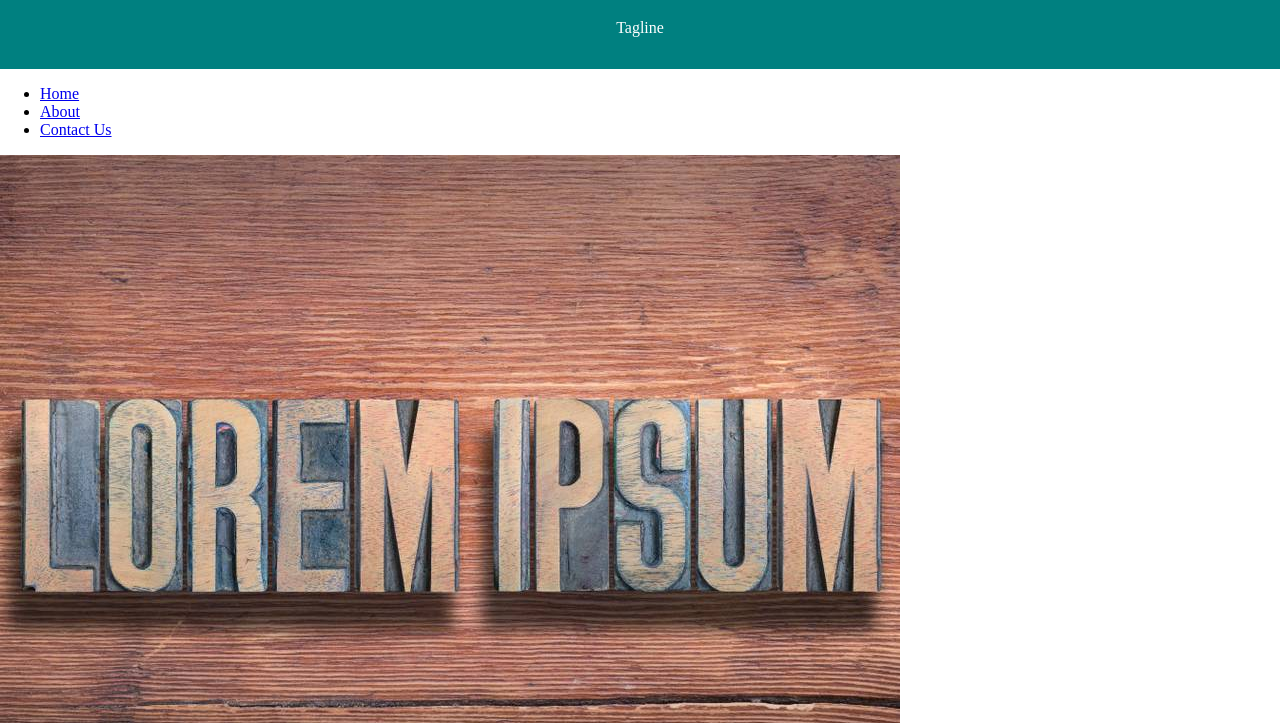
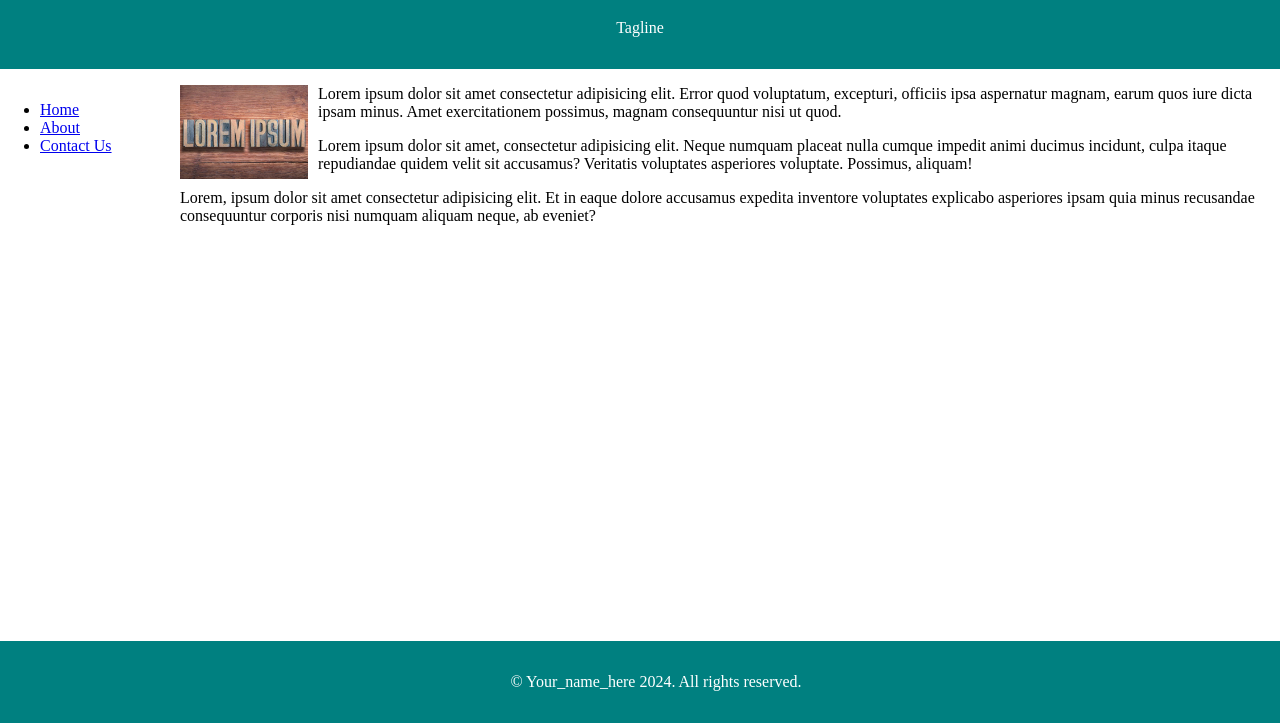
Before and after one commit to Sevson/acit1620-lab3, a plain HTML site: page index.html in a window 1280 px wide. Shown: the part 77-800 px from the top of the page. Drawn offline with Linux system fonts and the light colour scheme.

Commit message:
3:59 update

```diff
--- a/styles.css
+++ b/styles.css
@@ -1,4 +1,5 @@
 html,
+
 body {
     margin: 0;
     padding: 0;
@@ -35,3 +36,37 @@ header {
     padding: 1rem;
     margin-bottom: 1rem;
 }
+
+ footer {
+    position: fixed;
+    bottom: 0;
+    left: 0;
+    width: 100%;
+    background-color: teal;
+    color: white;
+    text-align: center;
+    padding: 1rem;
+ }
+
+ aside{
+    float: left;
+    width: 150px;
+    height: 150px;
+    margin-right: 30px;
+    margin-bottom: 100px;
+}
+main{
+    display:inline;
+}
+img{
+    display:inline;
+    float: left;
+    max-height: 10%;
+    max-width: 10%;
+    margin-right: 10px;
+}
+form{
+    display:inline;
+    float: left;
+    width: 300px;
+}
```
Also changed, not shown: index.html (+2 -2 lines).
